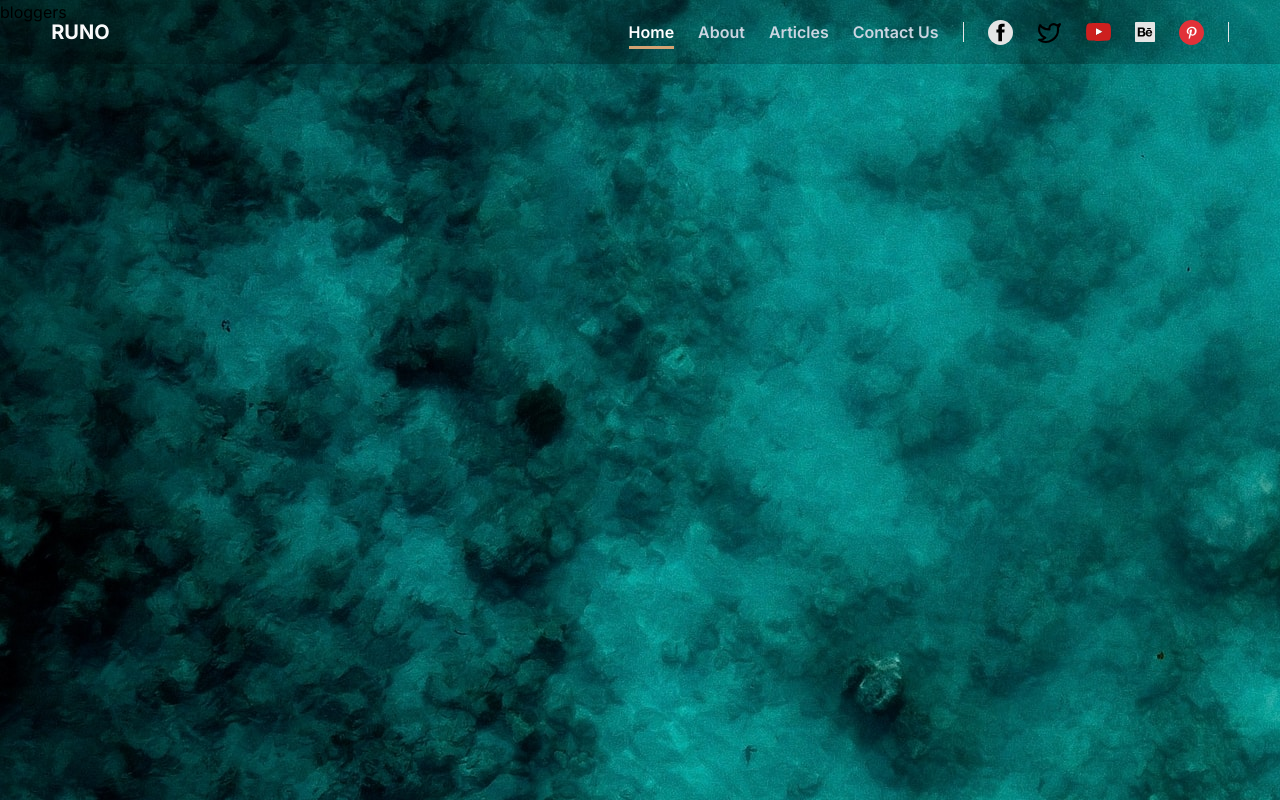
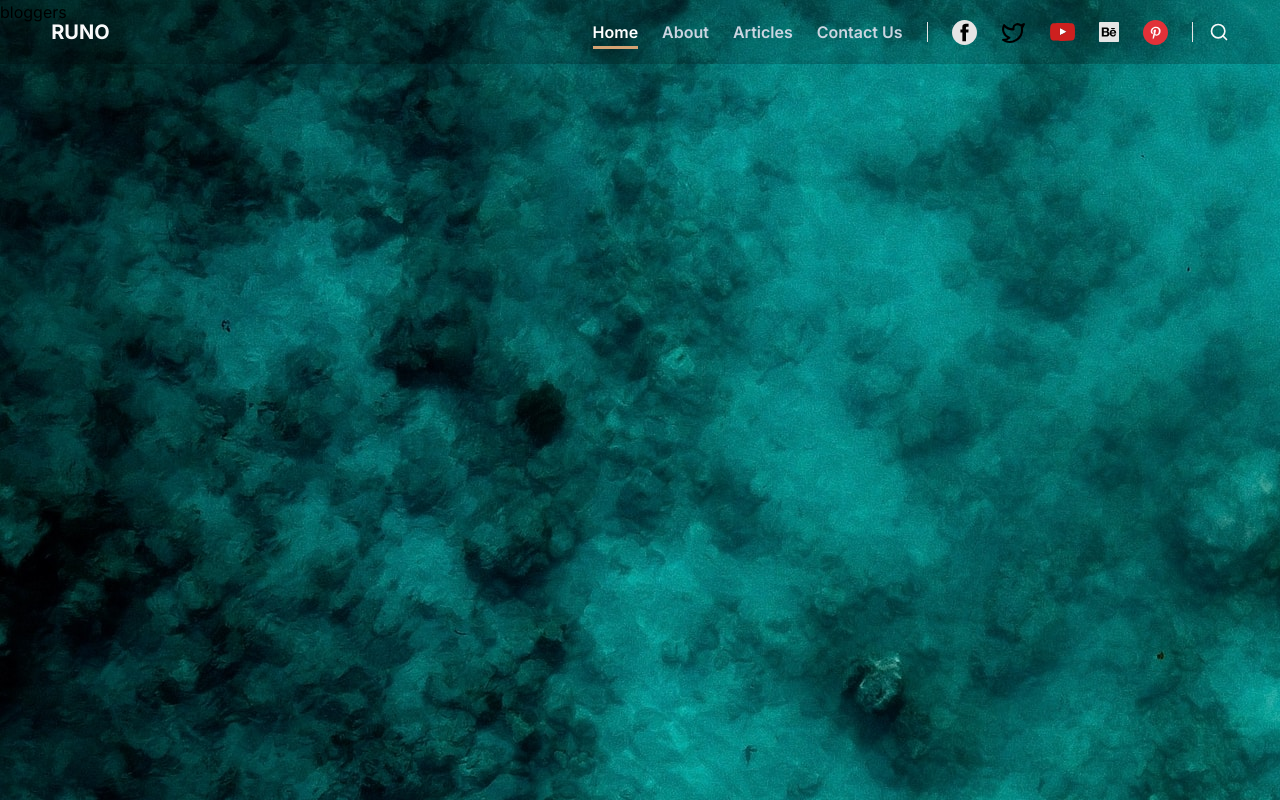
Before and after one commit to Iqbalshah786/runoblog, a Next.js app: page / in a window 1280 px wide. Built offline with nearby package versions, Linux system fonts and the light colour scheme.

Commit message:
Build the search icon

```diff
--- a/data/SocialIcons/index.js
+++ b/data/SocialIcons/index.js
@@ -3,6 +3,7 @@ import facebook from "./facebook.svg";
 import pinterest from "./pinterest.svg";
 import youtube from "./youtube.svg";
 import twitter from "./twitter.svg";
+import search from "../search.svg";
 
 export const socialIcons = [
   {
@@ -42,3 +43,5 @@ export const socialIcons = [
     height: 25,
   },
 ];
+
+export { search };
--- a/src/app/components/Navbar.tsx
+++ b/src/app/components/Navbar.tsx
@@ -1,3 +1,4 @@
+import Image from "next/image";
 import { Logo } from "./Logo";
 import { NavLinks } from "./NavLinks";
 import { Search } from "./Search";
@@ -21,7 +22,7 @@ export function Navbar() {
           </ul>
         </nav>
 
-        {/* <Search /> */}
+        <Search />
       </div>
     </header>
   );
--- a/src/app/components/Search.tsx
+++ b/src/app/components/Search.tsx
@@ -1,3 +1,9 @@
+import Image from "next/image";
+import { search } from "../../../data/SocialIcons/index";
 export function Search() {
-  return <h1>Search</h1>;
+  return (
+    <button>
+      <Image src={search} alt="search icon" width={20} height={20} />
+    </button>
+  );
 }
```
Also changed, not shown: data/search.svg (added).
